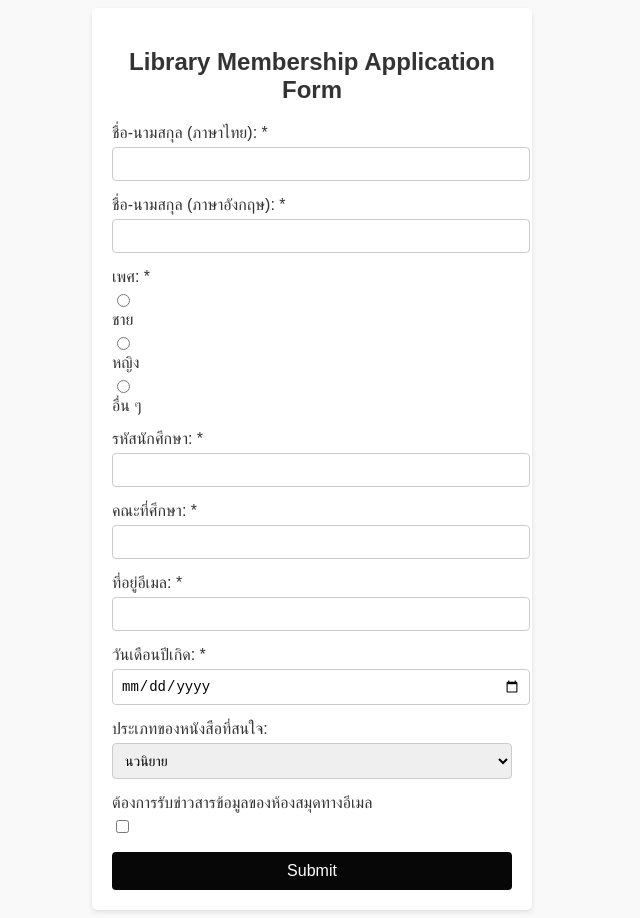
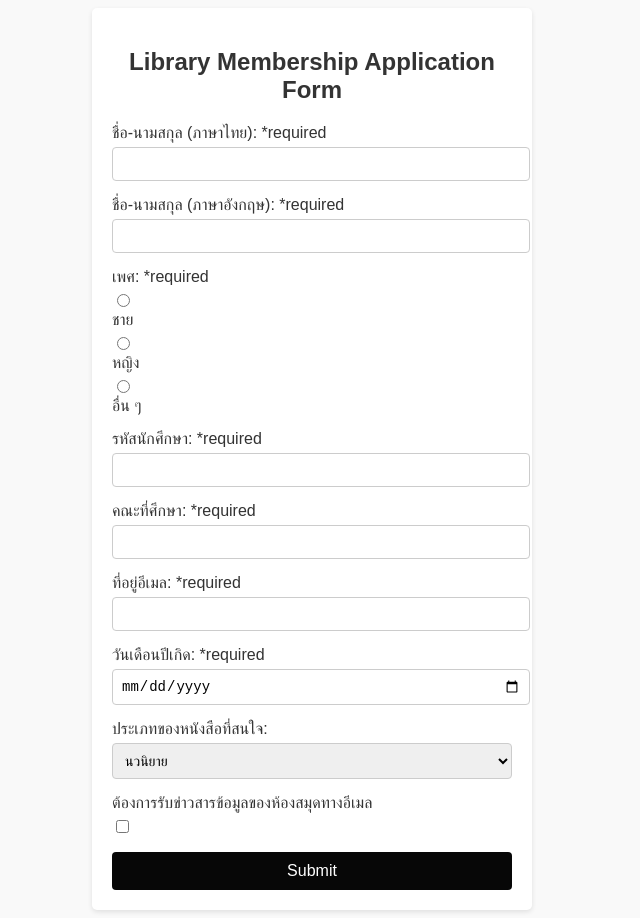
Before and after one commit to urniris/6709616806_LibraryMembershipApplicationForm, a plain HTML site: page index.html in a window 1280 px wide. Shown: the whole page, without its empty margins (328-968 px from the left). Drawn offline with Linux system fonts and the light colour scheme.

Commit message:
add *required to make more easy to understand

```diff
--- a/index.html
+++ b/index.html
@@ -13,17 +13,17 @@
 
         <form>
             <div class="form-group">
-                <label for="fullname-th">ชื่อ-นามสกุล (ภาษาไทย): <span class="required">*</span></label>
+                <label for="fullname-th">ชื่อ-นามสกุล (ภาษาไทย): <span class="required">*required</span></label>
                 <input type="text" id="fullname-th" name="fullname-th" required>
             </div>
 
             <div class="form-group">
-                <label for="fullname-en">ชื่อ-นามสกุล (ภาษาอังกฤษ): <span class="required">*</span></label>
+                <label for="fullname-en">ชื่อ-นามสกุล (ภาษาอังกฤษ): <span class="required">*required</span></label>
                 <input type="text" id="fullname-en" name="fullname-en" required>
             </div>
 
             <div class="form-group">
-                <label>เพศ: <span class="required">*</span></label>
+                <label>เพศ: <span class="required">*required</span></label>
                 <div class="gender-options">
                     <input type="radio" id="male" name="gender" value="male" required>
                     <label for="male">ชาย</label>
@@ -37,24 +37,25 @@
             </div>
 
             <div class="form-group">
-                <label for="student-id">รหัสนักศึกษา: <span class="required">*</span></label>
+                <label for="student-id">รหัสนักศึกษา: <span class="required">*required</span></label>
                 <input type="text" id="student-id" name="student-id" required>
 
             </div>
 
             <div class="form-group">
-                <label for="faculty">คณะที่ศึกษา: <span class="required">*</span></label>
+                <label for="faculty">คณะที่ศึกษา: <span class="required">*required</span></label>
                 <input type="text" id="faculty" name="faculty" required>
             </div>
 
             <div class="form-group">
-                <label for="email">ที่อยู่อีเมล: <span class="required">*</span></label>
+                <label for="email">ที่อยู่อีเมล: <span class="required">*required</span></label>
                 <input type="email" id="email" name="email" required>
 
             </div>
 
             <div class="form-group">
-                <label for="dob">วันเดือนปีเกิด: <span class="required">*</span></label>
+                <label for="dob">วันเดือนปีเกิด: <span class="required">*required
+                </span></label>
                 <input type="date" id="dob" name="dob" required>
             </div>
 
```
